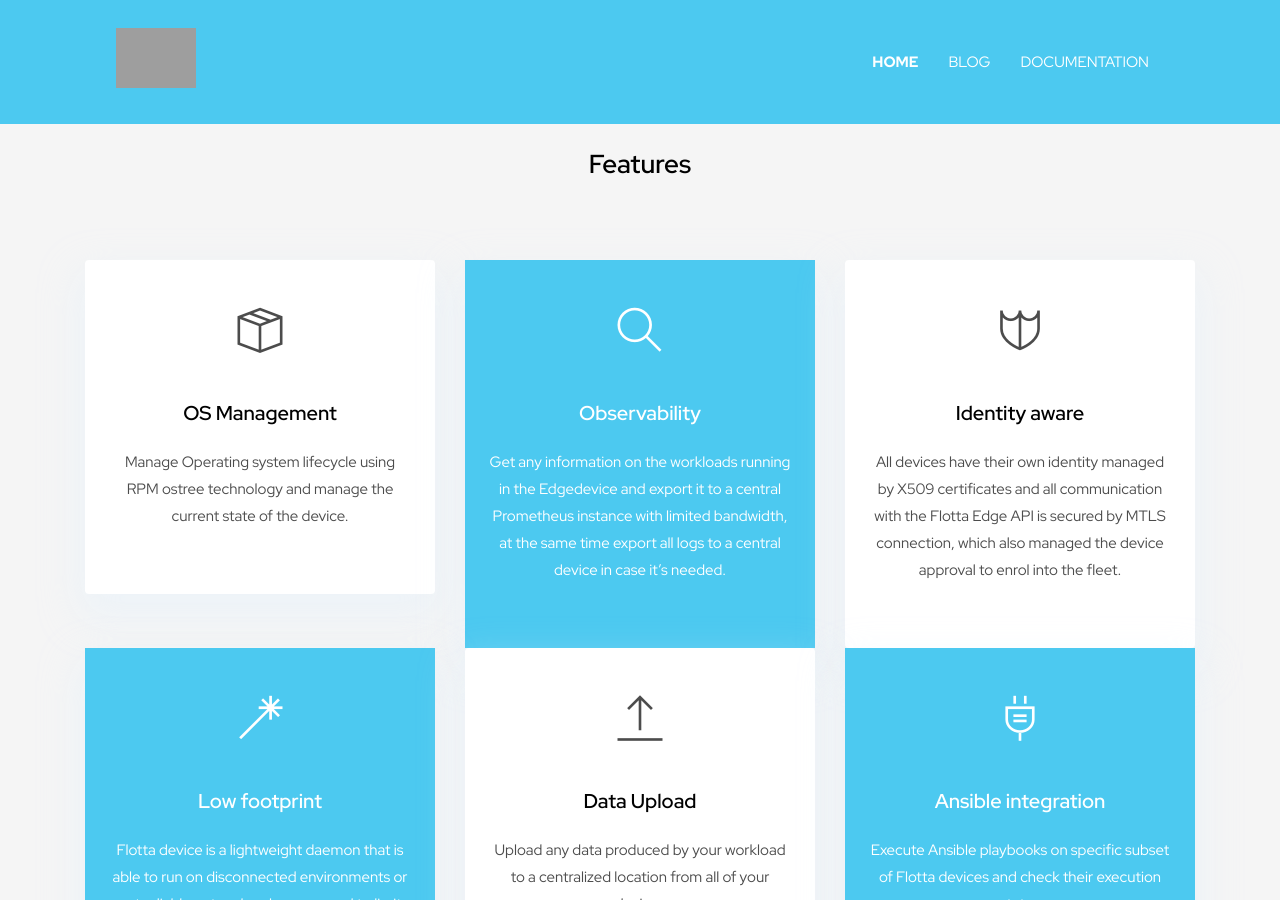
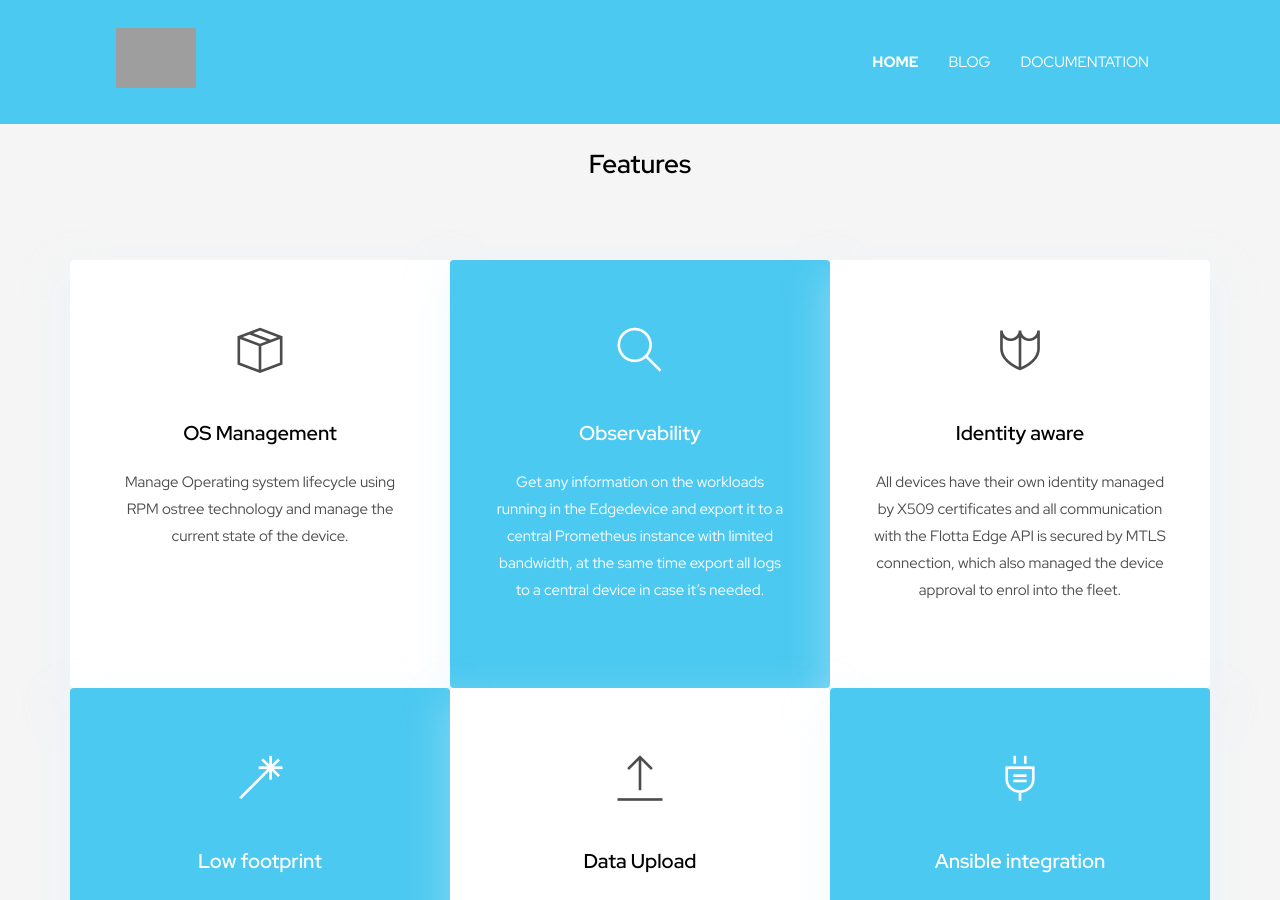
Before and after one commit to project-flotta/project-flotta.github.io, a Jekyll site: the page built from index.html, in a window 1280 px wide and 900 px high, scrolled down 1319 px. Built offline with Jekyll 4.4.1, drawn with Linux system fonts in a browser that asks for light colours; a script that is not in the unit is left out; grey boxes are pictures that could not be loaded.

Commit message:
FIX features cards to be the same size

```diff
--- a/_includes/features-section.html
+++ b/_includes/features-section.html
@@ -7,13 +7,11 @@
         <h2 class="section-title">{{ site.data.settings.features-title }}</h2>
       </div>
       {% for feature in site.data.settings.features %}
-      <div class="col-md-4 mb-4 mb-md-0">
-        <div class="card hover-shadow shadow">
-          <div class="card-body {% if feature.active %}active-bg-primary{% endif %} text-center px-4 py-5">
-            <i class="{{ feature.icon }} icon mb-5 d-inline-block"></i>
-            <h4 class="mb-4">{{ feature.name }}</h4>
-            <p>{{ feature.description }}</p>
-          </div>
+      <div class="col-md-4 mb-4 mb-md-0 card hover-shadow shadow card-body {% if feature.active %}active-bg-primary{% endif %}">
+        <div class=" text-center px-4 py-5">
+          <i class="{{ feature.icon }} icon mb-5 d-inline-block"></i>
+          <h4 class="mb-4">{{ feature.name }}</h4>
+          <p>{{ feature.description }}</p>
         </div>
       </div>
       {% endfor %}
```
